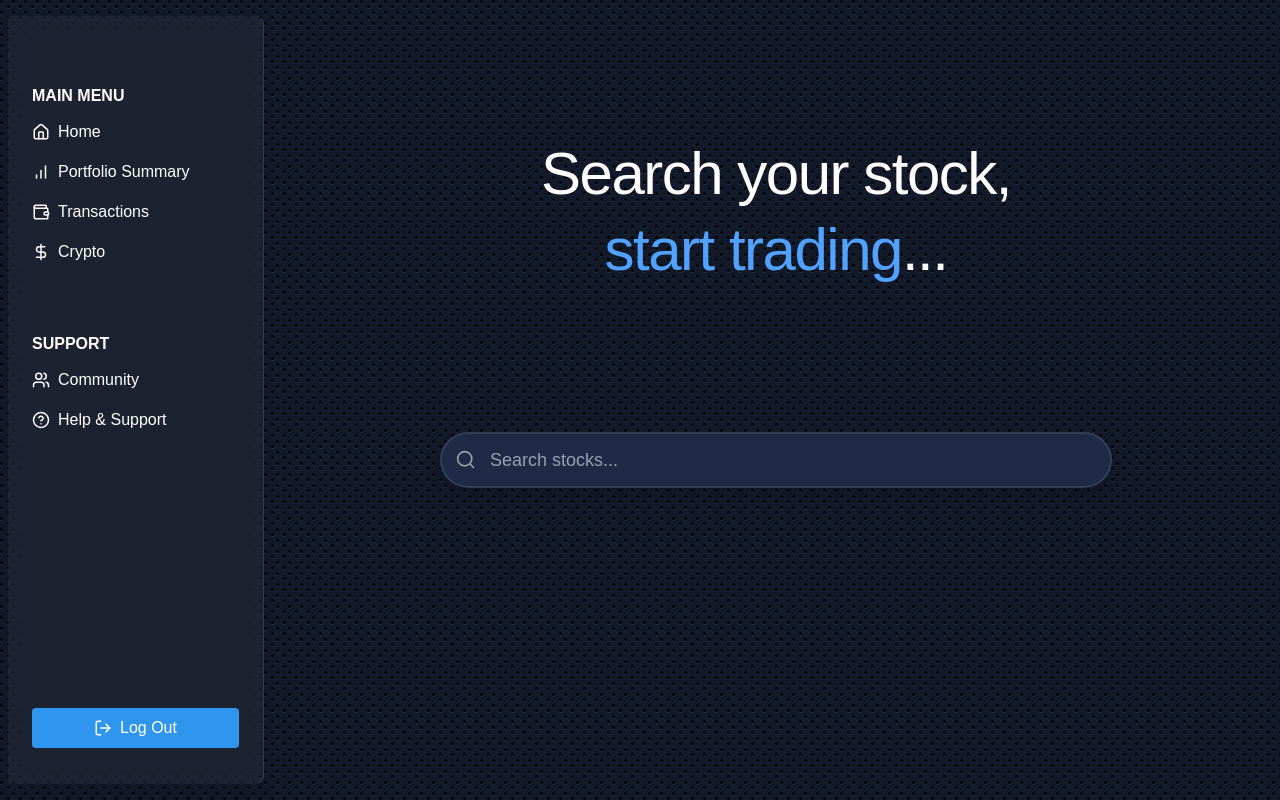
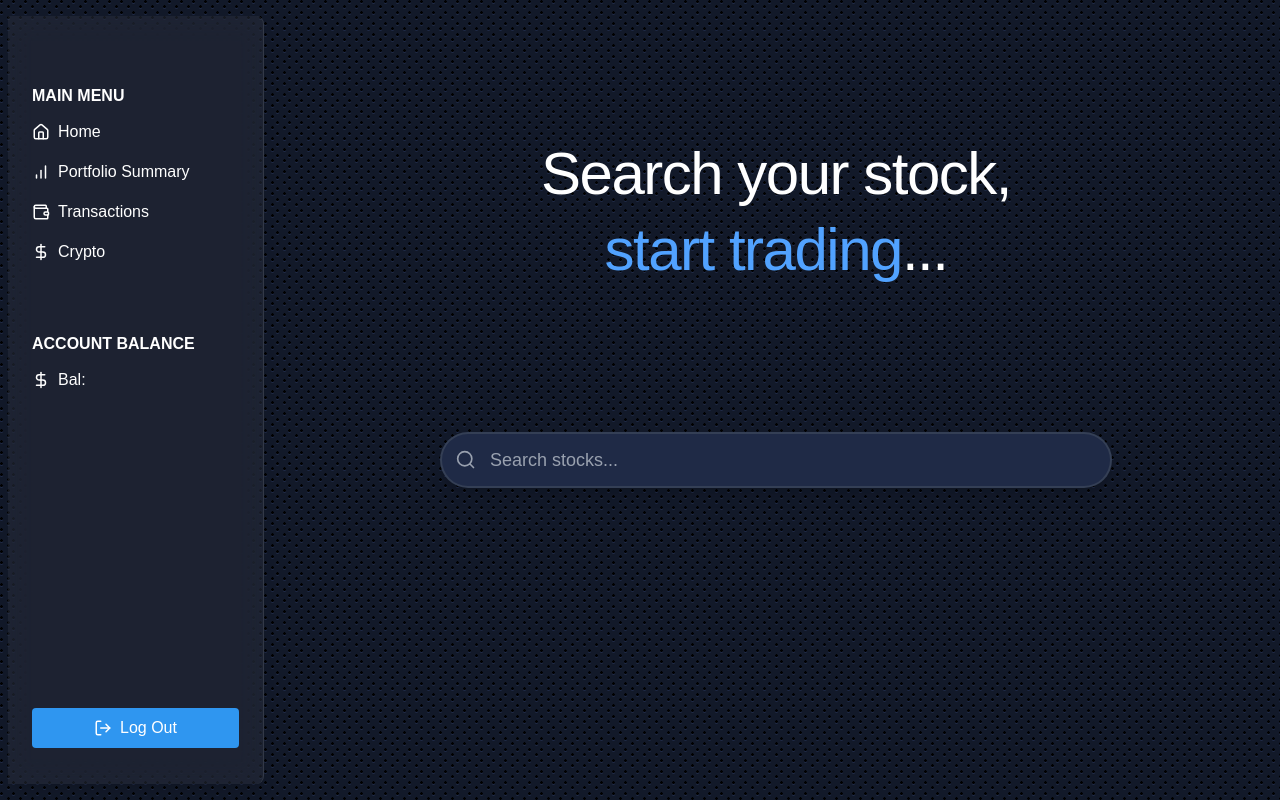
Before and after one commit to DavJesse/stock-folio, a Next.js app: page /dashboard in a window 1280 px wide. Built offline with nearby package versions, Linux system fonts and the light colour scheme.

Commit message:
chore: remove or refactor non-used menu items (#80)

```diff
--- a/components/DashboardLayout.tsx
+++ b/components/DashboardLayout.tsx
@@ -11,8 +11,6 @@ import {
   BarChart,
   Wallet,
   DollarSign,
-  Users,
-  HelpCircle,
   LogOut,
   Menu,
   X,
@@ -94,18 +92,13 @@ export default function DashboardLayout({ children }: DashboardLayoutProps) {
               </ul>
             </div>
 
-            {/* Support menu */}
+            {/* Accounts menu */}
             <div>
-              <h2 className="text-white font-bold mt-6 px-2">SUPPORT</h2>
+              <h2 className="text-white font-bold mt-6 px-2">ACCOUNT BALANCE</h2>
               <ul className="space-y-2 mt-2">
                 <li>
                   <a href="#" className="flex items-center gap-2 text-white px-2 py-1">
-                    <Users size={18} /> Community
-                  </a>
-                </li>
-                <li>
-                  <a href="#" className="flex items-center gap-2 text-white px-2 py-1">
-                    <HelpCircle size={18} /> Help & Support
+                    <DollarSign size={18} /> Bal:
                   </a>
                 </li>
               </ul>
```
